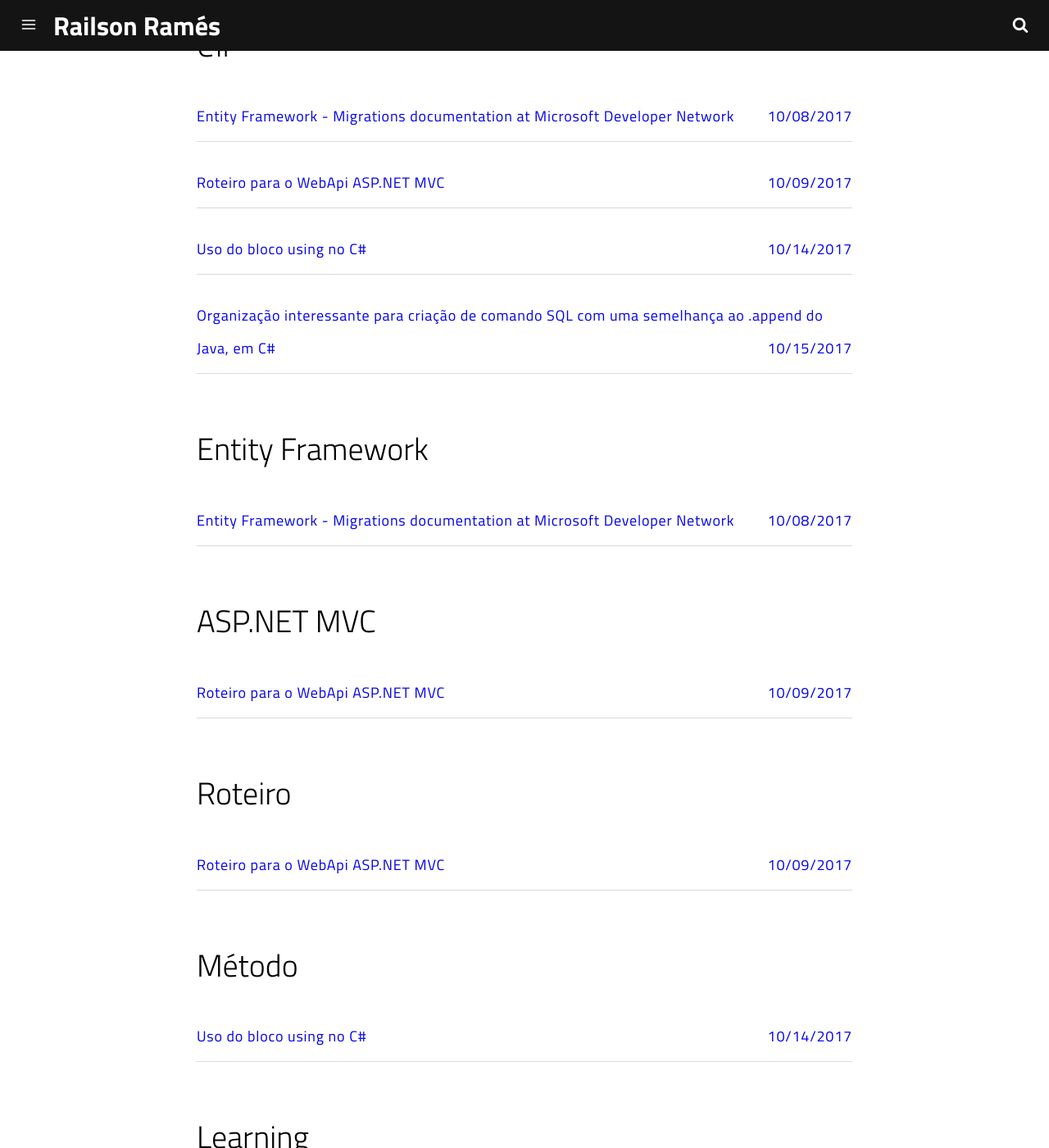
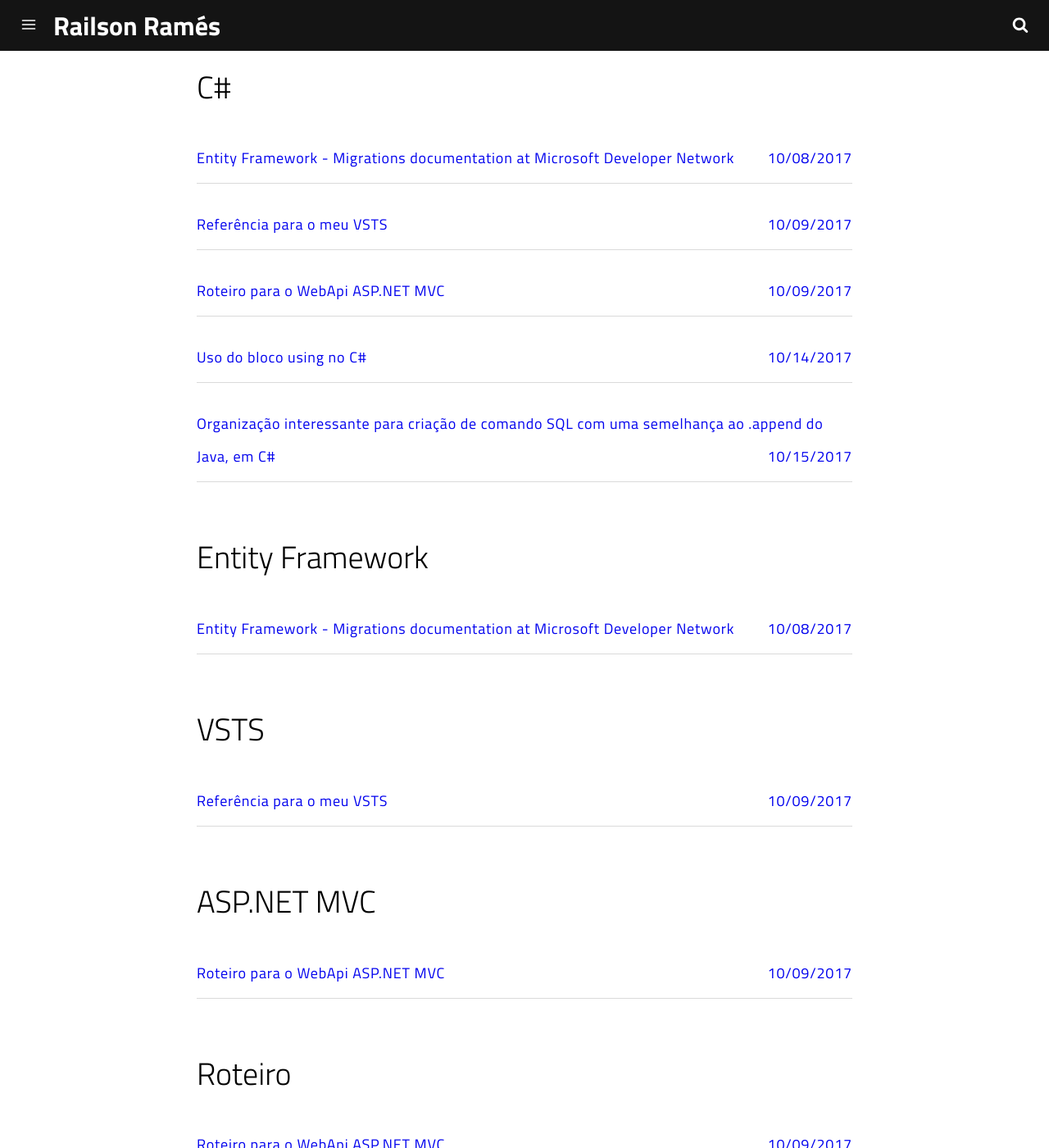
Before and after one commit to railsonrames/railsonrames.github.io, a Jekyll site: the page built from tags.html, in a window 1280 px wide and 1400 px high, scrolled down 4817 px. Shown: the whole window at 82% size. Built offline with Jekyll 4.4.1, drawn with Linux system fonts in a browser that asks for light colours.

Commit message:
Pequenos ajustes nos posts

```diff
--- a/_posts/2017-07-13-welcome-to-jekyll.markdown
+++ b/_posts/2017-07-13-welcome-to-jekyll.markdown
@@ -5,7 +5,7 @@ image: 'https://d2vvqscadf4c1f.cloudfront.net/QFIpIiNBR5ygh6UOWMf8_jekyll-logo-8
 tags:
 - Jekyll
 date:   2017-07-13 15:35:00 -0300
-categories: jekyll update
+categories: 'jekyll update'
 ---
 You’ll find this post in your `_posts` directory. Go ahead and edit it and re-build the site to see your changes. You can rebuild the site in many different ways, but the most common way is to run `jekyll serve`, which launches a web server and auto-regenerates your site when a file is updated.
 
--- a/_posts/2017-10-09-referencia-VSTS.md
+++ b/_posts/2017-10-09-referencia-VSTS.md
@@ -1,6 +1,10 @@
 ---
 title: "Referência para o meu VSTS"
 layout: post
+category: 'Tutorial'
+tags:
+- C#
+- VSTS
 image: 'https://media.licdn.com/mpr/mpr/AAEAAQAAAAAAAA1oAAAAJDFmNWM3OGJiLTlhNmItNGYzMS1iODliLWU3MDdiNGVlZDA0Yw.png'
 date: 2017-10-09 01:30:00 -0300
 ---
```
Also changed, not shown: _posts/2017-07-13-este-e-o-meu-blog.md (+1 -0 lines), _posts/2017-10-08-entity-framework-migrations-documentation-at-microsoft.md (+1 -0 lines), _posts/2017-10-09-roteiro-web-api-aspnetmvc.md (+1 -0 lines).
